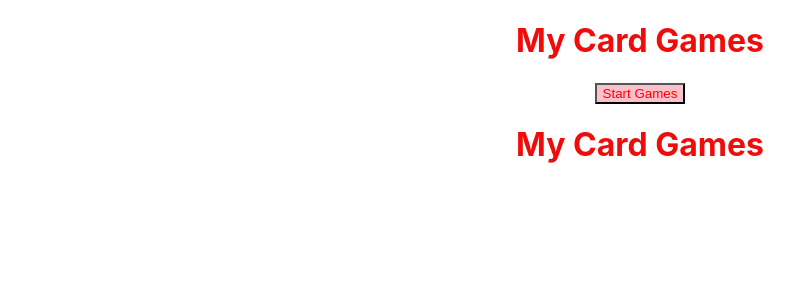
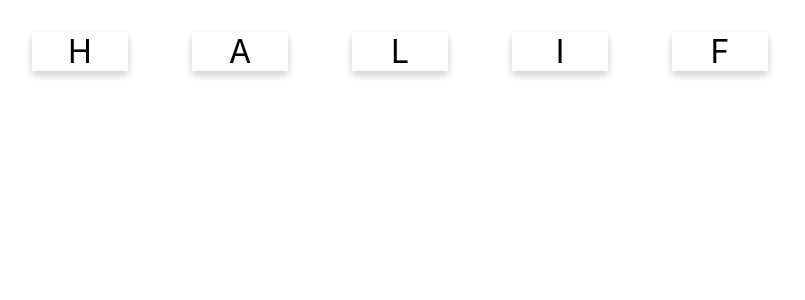
Before and after one commit to LifWS/React-610110422, a React (Create React App) app: page / in a window 1280 px wide. Shown: the top 300 px of the page, without its empty margins (0-805 px from the left). Built offline with nearby package versions, Linux system fonts and the light colour scheme.

Commit message:
6.Game Logic

```diff
--- a/src/App.css
+++ b/src/App.css
@@ -42,9 +42,13 @@
   user-select: none;
  }
 
+
  .activeCard {
   color: red;
   background: pink;
+ }
+ #nod{
+  color: brown ;
  }
 
  .mystyle1 {
--- a/src/App.js
+++ b/src/App.js
@@ -1,32 +1,17 @@
+import React, { Component } from 'react';
+import WordCard from './WordCard';
+import './App.css';
 
-import React, { Component } from 'react';
-import './App.css';
-import Header from './Header';
-import Content from './Content';
-import Footer from './Footer';
-/*
-import WordCard from './WordCard';
-
-//const word = "Hello";
-class App extends Component {
-  render() {
-    return (
-      <div><WordCard value="HALIF" /></div>
-
-    );
-  }
-}
-*/
 class App extends Component {
   render() {
     return (
       <div>
-        <Header/>
-        <Content/>
-        <Footer/>
+        {
+          <WordCard value = "HALIF"/>
+        }
       </div>
-
     );
   }
 }
+
 export default App;
--- a/src/CharacterCard.js
+++ b/src/CharacterCard.js
@@ -6,26 +6,23 @@ export default class CharacterCard extends Component {
             active: false,
         }
     }
+    componentDidUpdate(prevProps){
+        if(prevProps.attempt != this.props.attempt){
+            this.setState({active :false})
+        }
+    }
 
     activate = () => {
         if (!this.state.active) {
-            this.props.activationHandler(this.props.value)
             this.setState({ active: true })
         }
     }
     render() {
-        let className = `card ${this.state.active ? 'activeCard' : 'Active'}`
+        let className = `card ${this.state.active ? 'activeCard' : ''}`
         return (
             <div className={className} onClick={this.activate}>
                 {this.props.value}
             </div>
         )
     }
-/*
-    componentDidUpdate(prevProps) {
-        if (prevProps.attempt !== this.props.attempt) {
-            this.setState({ active: false })
-        }
-    }
-*/
 }
--- a/src/Content.js
+++ b/src/Content.js
@@ -1,15 +1,12 @@
 import React, { Component } from 'react';
-import { DIM_COLOR } from 'jest-matcher-utils';
+import WordCard from './WordCard';
 
 class Content extends Component {
 
 
     render() {
         return (
-            <div className="App">
-                <button className= "activeCard" onClick={this.printButton} >Start Games</button>
-            </div>
-
+            <WordCard/>
         )
     }
 }
--- a/src/WordCard.js
+++ b/src/WordCard.js
@@ -1,7 +1,6 @@
 import React, { Component } from 'react';
-//import _ from 'lodash'
 import CharacterCard from './CharacterCard';
-/*
+import _ from 'lodash';
 const prepareStateFromWord = (given_word) => {
     let word = given_word.toUpperCase()
     let chars = _.shuffle(Array.from(word))
@@ -13,7 +12,6 @@ const prepareStateFromWord = (given_word) => {
         completed: false
     }
 }
-*/
 export default class WordCard extends Component {
     render() {
         return (
@@ -22,11 +20,6 @@ export default class WordCard extends Component {
             </div>
         );
     }
-
-    activationHandler = c => {
-        console.log(`${c} has been activated.`)
-    }
-/*
     activationHandler = (c) => {
         let guess = [...this.state.guess, c]
         this.setState({ guess })
@@ -38,5 +31,4 @@ export default class WordCard extends Component {
             }
         }
     }
-*/
 }
```
